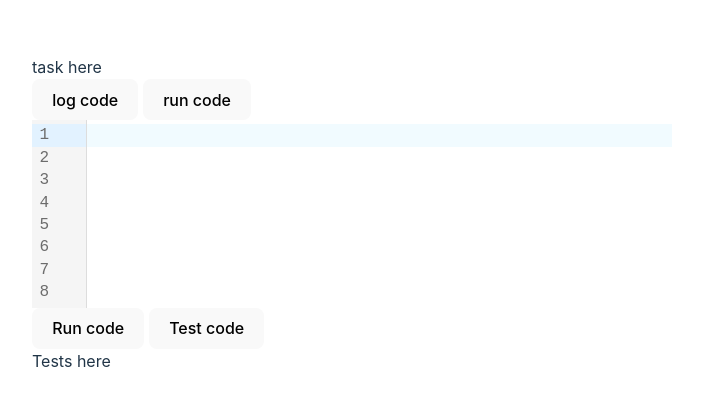
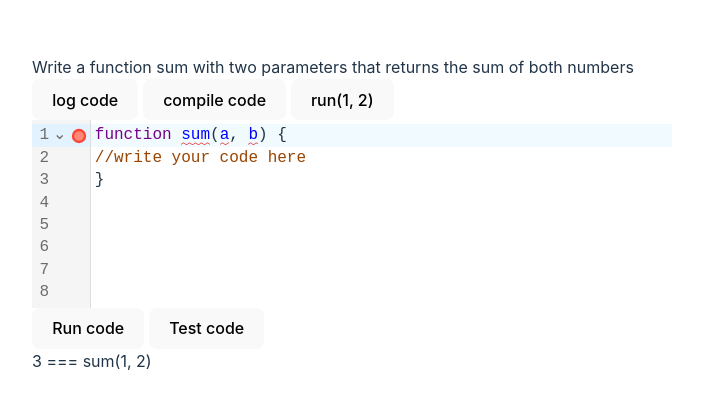
Before and after one commit to leje512/learn-to-code, a Svelte app in the folder codingtutorial/: page / in a window 1280 px wide. Shown: the part 186-594 px from the top of the page, without its empty margins (288-991 px from the left). Built offline with nearby package versions, Linux system fonts and the light colour scheme.

Commit message:
refactor: run code with a function

```diff
--- a/codingtutorial/codemirror.js
+++ b/codingtutorial/codemirror.js
@@ -6,7 +6,7 @@ import { linter, lintGutter } from "@codemirror/lint";
 import Linter from "eslint4b-prebuilt";
 
 export const editor = new EditorView({
-  doc: "\n\n\n\n\n\n\n", //TODO: multiple lines at creation
+  doc: "function sum(a, b) {\n//write your code here\n}\n\n\n\n\n", //TODO: multiple lines at creation
   extensions: [
     basicSetup,
     javascript(),
--- a/codingtutorial/package.json
+++ b/codingtutorial/package.json
@@ -6,7 +6,8 @@
   "scripts": {
     "dev": "vite",
     "build": "vite build",
-    "preview": "vite preview"
+    "preview": "vite preview",
+    "rollup": "rollup -c"
   },
   "devDependencies": {
     "@sveltejs/vite-plugin-svelte": "^1.0.2",
--- a/codingtutorial/src/App.svelte
+++ b/codingtutorial/src/App.svelte
@@ -3,13 +3,13 @@
 </script>
 
 <main>
-  <div id="task">task here</div>
+  <div id="task">Write a function sum with two parameters that returns the sum of both numbers</div>
   <CodeEditor />
   <div class="actions">
     <button>Run code</button>
     <button>Test code</button>
   </div>
-  <div id="tests">Tests here</div>
+  <div id="tests">3 === sum(1, 2)</div>
 </main>
 
 <style>
--- a/codingtutorial/src/CodeEditor.svelte
+++ b/codingtutorial/src/CodeEditor.svelte
@@ -12,18 +12,26 @@
       console.log(code)
     }
 
-    function runCode() {
+    function compileCode() {
         if (code !== "\n\n\n\n\n\n\n") {
-            // TODO: is this step important?
-            const transformedCode = transform(code, { presets: ["env"] }).code;
+            const scriptElement = document.createElement('script')
+            const formattedCode = "function executeClientCode(...args) {" + code + "return sum(...args)}"
 
-            const scriptElement = document.createElement('script')
-            scriptElement.text = "function executeClientCode() { " + transformedCode + "}"
+            // the code should be transformed to avoid errors with comments, linebreaks etc.
+            const transformedCode = transform(formattedCode, { presets: ["env"] }).code;
+            scriptElement.text = transformedCode
+            console.log("compiled function:", scriptElement.text)
+
+            // TODO: parse function with a parser instead of scripting it!
             document.getElementById("codeeditor").appendChild(scriptElement)
-            executeClientCode() //TODO: how to do this better?
+            //executeClientCode() //TODO: how to do this better?
         } else {
             alert("please write your code first")
         }
+    }
+
+    function run(a, b) {
+        console.log(executeClientCode(a, b))
     }
 </script>
 
@@ -31,7 +39,9 @@
     <script type="module" src="/codemirror.bundle.js"></script>
     <script src="https://unpkg.com/@babel/standalone/babel.min.js"></script>
     <button on:click={logCode}>log code</button>
-    <button on:click={runCode}>run code</button>
+    <button on:click={compileCode}>compile code</button>
+
+    <button on:click={() => run(1, 2)}>run(1, 2)</button>
 </div>
 
 <style>
```
Also changed, not shown: codingtutorial/codemirror.bundle.js.
